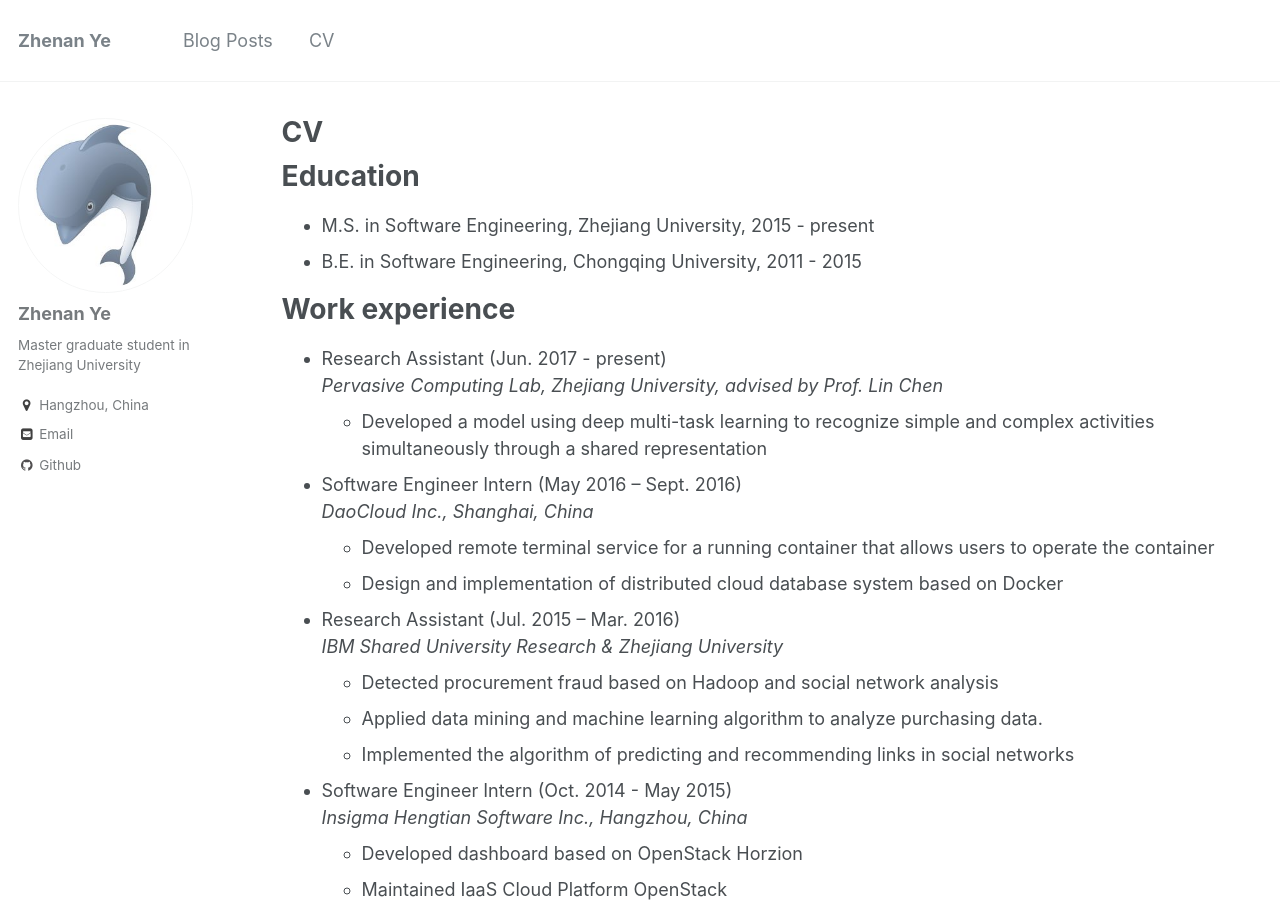
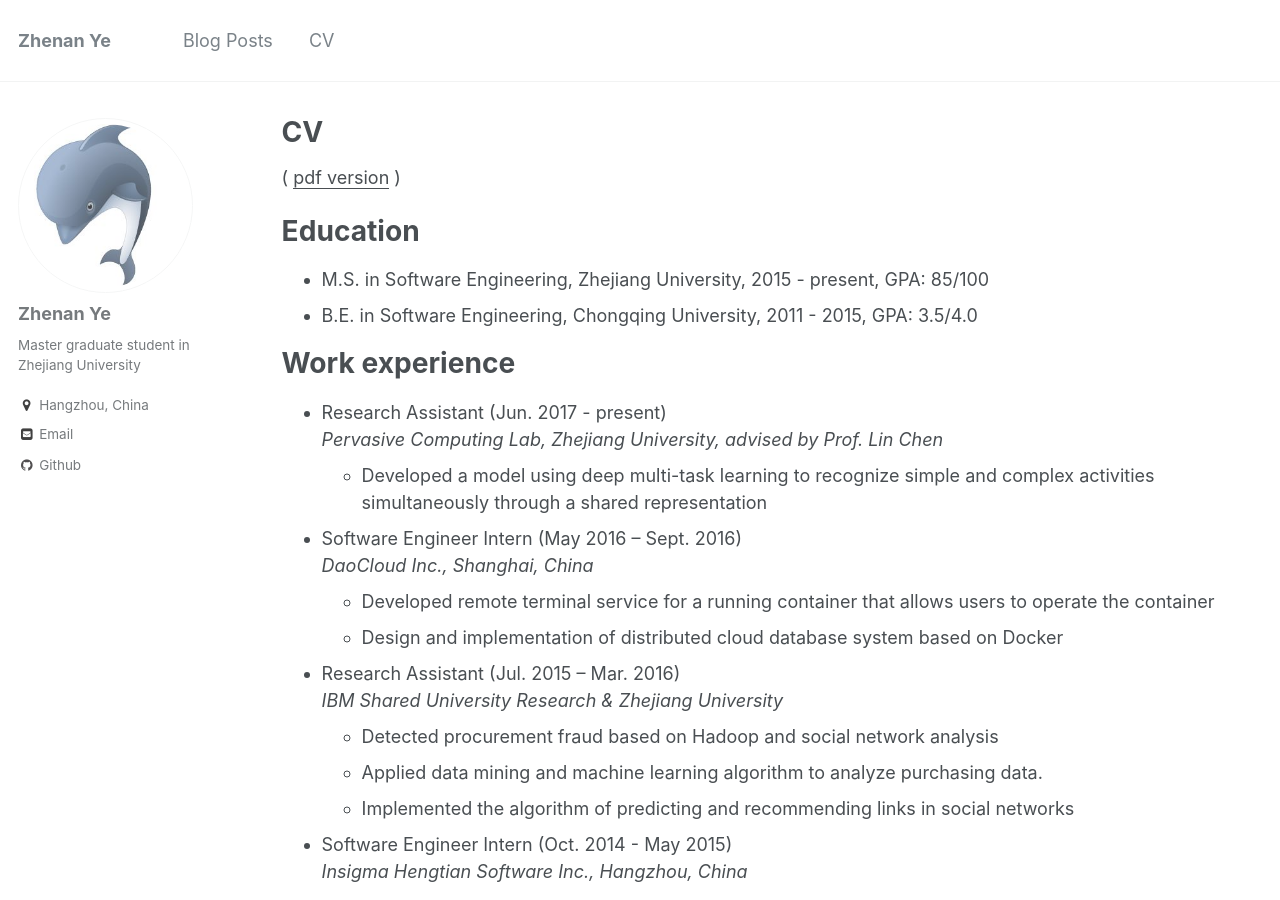
Before and after one commit to drewanye/drewanye.github.io, a Jekyll site: the page built from _pages/cv.md, in a window 1280 px wide and 900 px high. Built offline with Jekyll 4.4.1, drawn with Linux system fonts in a browser that asks for light colours; comment, search, counter and statistics services are not loaded.

Commit message:
update cv

```diff
--- a/_pages/cv.md
+++ b/_pages/cv.md
@@ -8,11 +8,12 @@ redirect_from:
 ---
 
 {% include base_path %}
+[( <ins>pdf version</ins> )](https://drewanye.github.io/files/cv.pdf)
 
 Education
 ======
-* M.S. in Software Engineering, Zhejiang University, 2015 - present
-* B.E. in Software Engineering, Chongqing University, 2011 - 2015
+* M.S. in Software Engineering, Zhejiang University, 2015 - present, GPA: 85/100
+* B.E. in Software Engineering, Chongqing University, 2011 - 2015, GPA: 3.5/4.0
 
 Work experience
 ======
```
Also changed, not shown: _pages/about.md (+1 -1 lines).
